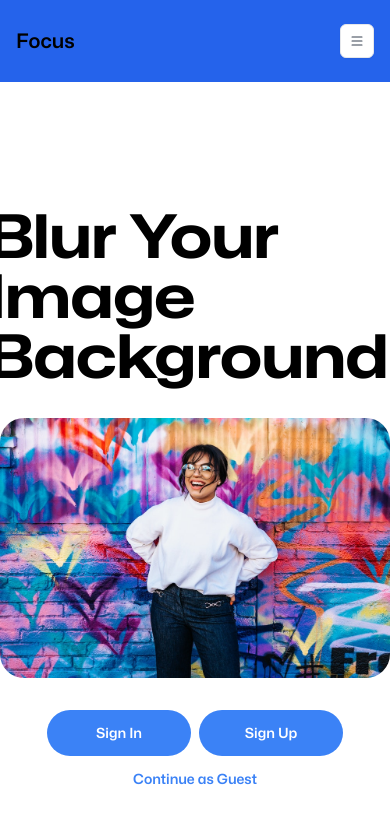
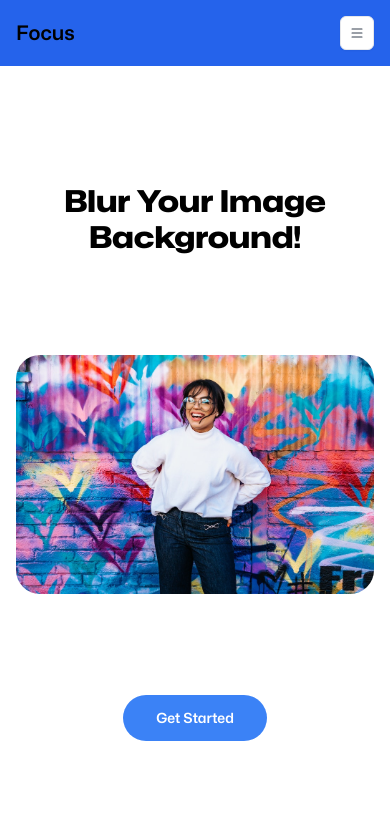
Before and after one commit to ConkCodes/bgblur-frontend, a React (Vite) app: page / in a window 390 px wide. Shown: the top 824 px of the page. Built offline with nearby package versions, Linux system fonts and the light colour scheme.

Commit message:
working on responsive desing

```diff
--- a/src/components/Landing.jsx
+++ b/src/components/Landing.jsx
@@ -1,25 +1,17 @@
 
 function Landing() {
   return (
-    <div className="flex flex-col items-center h-screen justify-center">
-      <h1 className="text-6xl font-bold">Blur Your Image Background!</h1>
-      <img src="src\assets\sample_image.jpg" alt="image" className="w-[750px] h-auto mt-8 mb-8 rounded-3xl"/>
-      <div className="flex gap-2">
-        <button type="button" className="py-3 px-4 w-36 rounded-3xl border border-transparent font-semibold bg-blue-500 text-sm text-white hover:bg-blue-600 transition-all">
-          Sign In
-        </button>
-        <button type="button" className="py-3 px-4 w-36 rounded-3xl border border-transparent font-semibold bg-blue-500 text-sm text-white hover:bg-blue-600 transition-all">
-          Sign Up
-        </button>
+    <div className="p-4">
+      <div className="text-center flex flex-col items-center justify-evenly h-[90vh]">
+        <h1 className="text-3xl sm:text-6xl font-extrabold">Blur Your Image Background!</h1>
+        <img src="src\assets\sample_image.jpg" alt="image" className="w-[750px] h-auto rounded-3xl"/>
+        <button type="button" className="py-3 px-4 w-36 rounded-3xl border border-transparent font-semibold bg-blue-500 text-sm text-white hover:bg-blue-600 transition-all">Get Started</button>
       </div>
-      <button type="button" className="py-3 px-4 inline-flex justify-center items-center gap-2 rounded-md border border-transparent font-semibold text-blue-500 hover:text-blue-700 focus:outline-none focus:ring-2 ring-offset-white focus:ring-blue-500 focus:ring-offset-2 transition-all text-sm">
-        Continue as Guest
-      </button>
     </div>
   );
 }
 
 // py-3 px-4 inline-flex justify-center items-center gap-2 rounded-md border border-transparent font-semibold bg-blue-500 text-white hover:bg-blue-600 focus:outline-none focus:ring-2 focus:ring-blue-500 focus:ring-offset-2 transition-all text-sm dark:focus:ring-offset-gray-800
-//
+// <button type="button" className="py-3 px-4 inline-flex justify-center items-center gap-2 rounded-md border border-transparent font-semibold text-blue-500 hover:text-blue-700 focus:outline-none focus:ring-2 ring-offset-white focus:ring-blue-500 focus:ring-offset-2 transition-all text-sm">Continue as Guest</button>
 
 export default Landing;
--- a/src/components/Nav.jsx
+++ b/src/components/Nav.jsx
@@ -1,7 +1,7 @@
 
 function Nav() {
   return (
-    <header className="flex flex-wrap sm:justify-start sm:flex-nowrap z-50 w-full bg-blue-600 text-sm py-6">
+    <header className="flex flex-wrap sm:justify-start sm:flex-nowrap z-50 w-full bg-blue-600 text-sm py-4 sm:py-6">
       <nav className="max-w-[85rem] w-full mx-auto px-4 sm:flex sm:items-center sm:justify-between" aria-label="Global">
         <div className="flex items-center justify-between">
           <a className="flex-none text-xl font-semibold dark:text-white" href="#">Focus</a>
```
